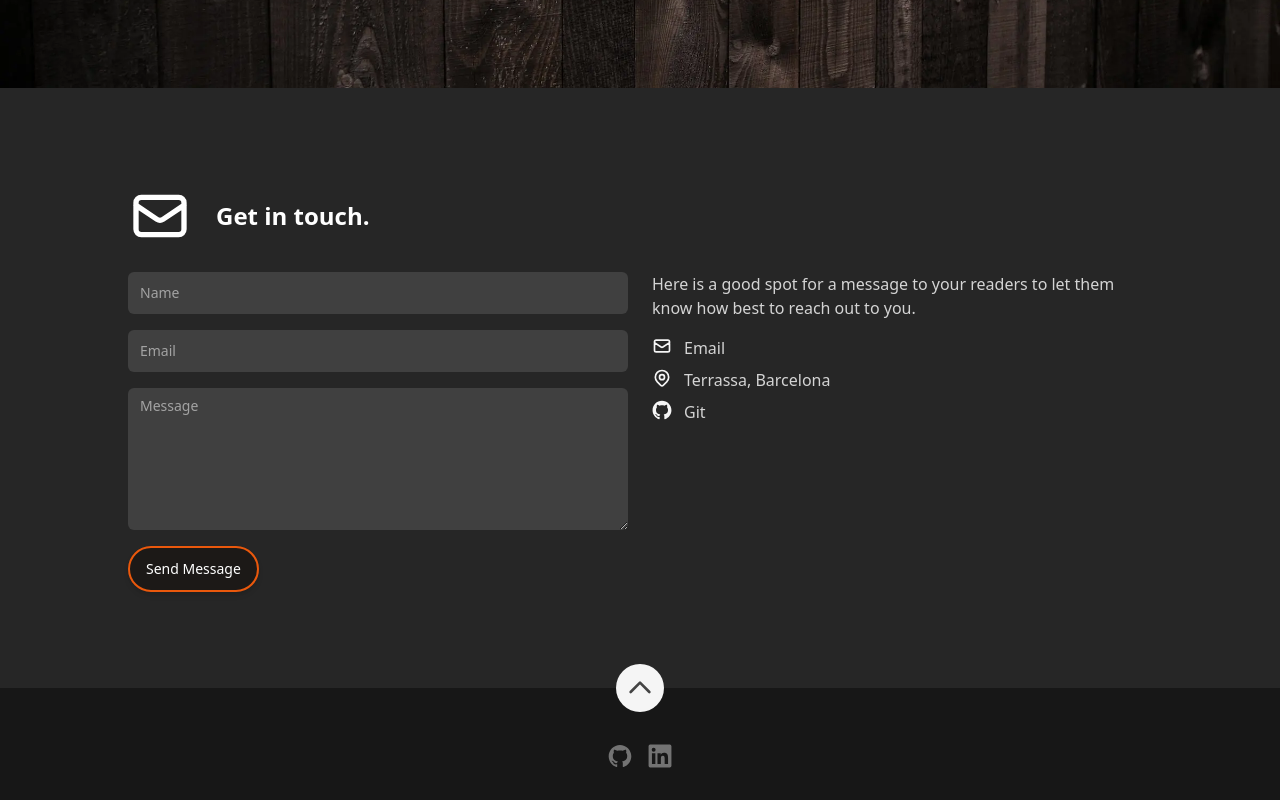
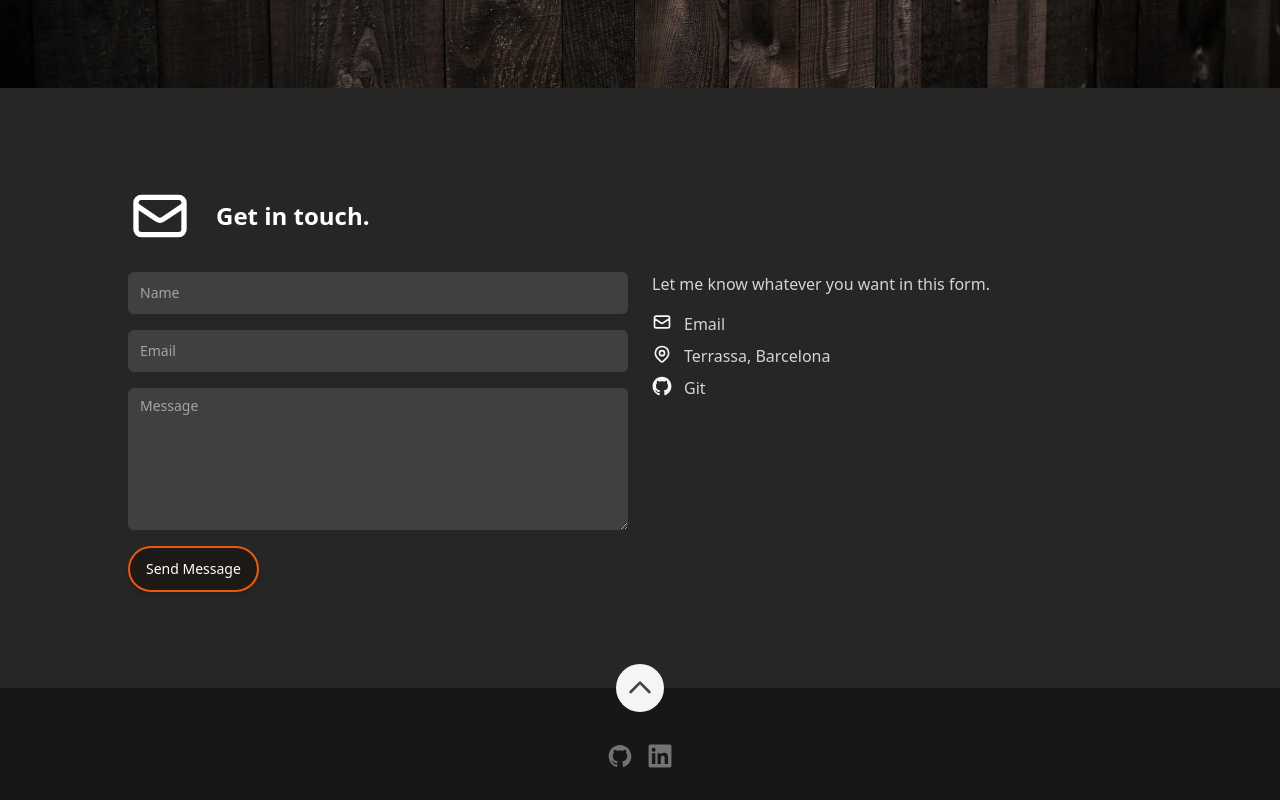
Before and after one commit to danigh99/danigh99.github.io, a Next.js app: page / in a window 1280 px wide. Shown: the part 3727-4527 px from the top of the page. Built offline with nearby package versions, Linux system fonts and the light colour scheme.

Commit message:
form updated

```diff
--- a/src/data/data.tsx
+++ b/src/data/data.tsx
@@ -294,7 +294,7 @@ export const testimonial: TestimonialSection = {
 
 export const contact: ContactSection = {
   headerText: 'Get in touch.',
-  description: 'Here is a good spot for a message to your readers to let them know how best to reach out to you.',
+  description: 'Let me know whatever you want in this form.',
   items: [
     {
       type: ContactType.Email,
```
